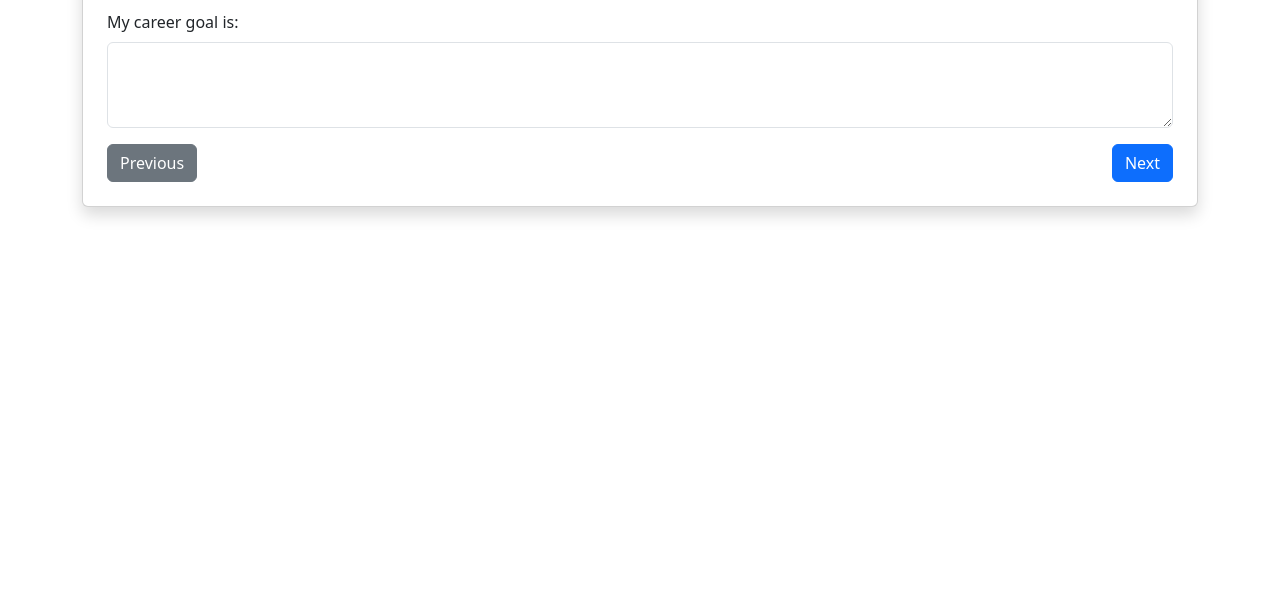
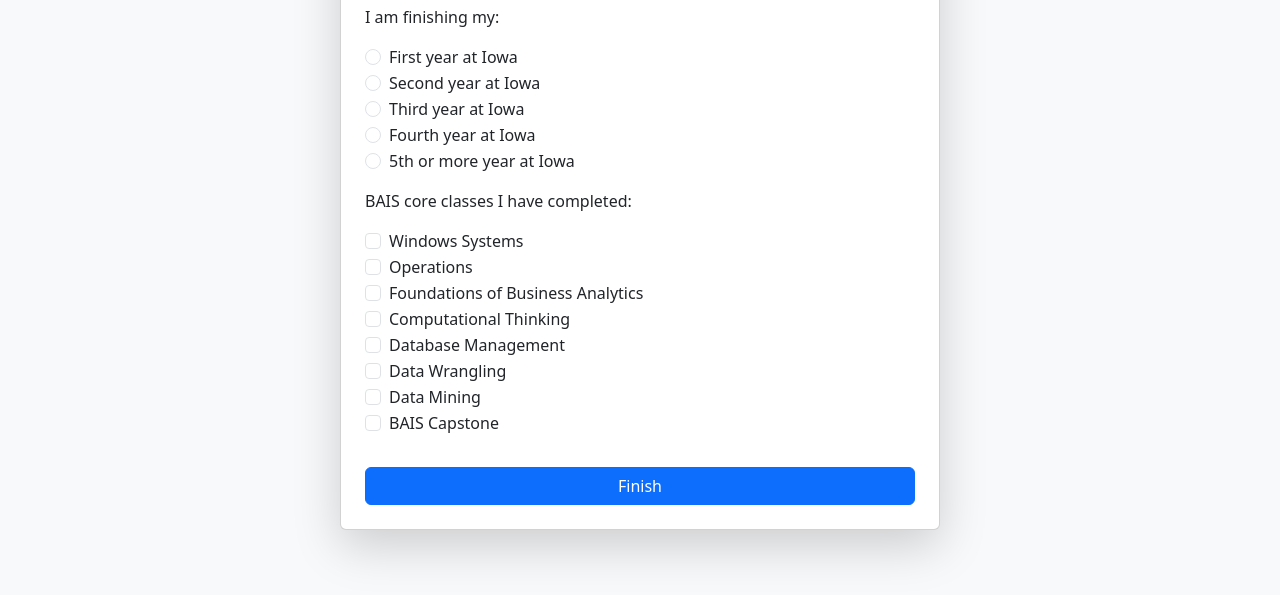
Before and after one commit to rcfitzgerald/rcfitzgerald_HW9, a plain HTML site: page rcfitzgerald_p2.html in a window 1280 px wide. Shown: the part 205-800 px from the top of the page. Drawn offline with nearby package versions, Linux system fonts and the light colour scheme.

Commit message:
Update rcfitzgerald_p2.html
edited p2

```diff
--- a/rcfitzgerald_p2.html
+++ b/rcfitzgerald_p2.html
@@ -3,44 +3,186 @@
   <head>
     <meta charset="UTF-8" />
     <meta name="viewport" content="width=device-width, initial-scale=1.0" />
-    <title>Survey - Page 2</title>
+    <title>Student Survey - Page 2</title>
+    <!-- Bootstrap 5.3 -->
     <link
       rel="stylesheet"
       href="https://cdn.jsdelivr.net/npm/bootstrap@5.3.0/dist/css/bootstrap.min.css"
     />
   </head>
-  <body class="container mt-5">
-    <div class="card p-4 shadow">
-      <h1 class="text-center">Business Analytics Student Survey - Page 2</h1>
-      <form action="rcfitzgerald_ty.html" method="get">
+
+  <body
+    class="d-flex flex-column justify-content-center align-items-center vh-100 bg-light"
+  >
+    <div class="card p-4 shadow-lg" style="max-width: 600px; width: 100%">
+      <h1 class="text-primary text-center mb-4">
+        Business Analytics Student Survey
+      </h1>
+      <form action="hawkid_ty.html">
         <div class="mb-3">
-          <label for="favorite-course" class="form-label"
-            >My favorite BAIS course is:</label
-          >
-          <input
-            type="text"
-            id="favorite-course"
-            name="favorite-course"
-            class="form-control"
-            required
-          />
+          <p>I am finishing my:</p>
+          <div class="form-check">
+            <input
+              type="radio"
+              class="form-check-input"
+              id="first-year"
+              name="year"
+              value="1"
+              required
+            />
+            <label class="form-check-label" for="first-year"
+              >First year at Iowa</label
+            >
+          </div>
+          <div class="form-check">
+            <input
+              type="radio"
+              class="form-check-input"
+              id="second-year"
+              name="year"
+              value="2"
+            />
+            <label class="form-check-label" for="second-year"
+              >Second year at Iowa</label
+            >
+          </div>
+          <div class="form-check">
+            <input
+              type="radio"
+              class="form-check-input"
+              id="third-year"
+              name="year"
+              value="3"
+            />
+            <label class="form-check-label" for="third-year"
+              >Third year at Iowa</label
+            >
+          </div>
+          <div class="form-check">
+            <input
+              type="radio"
+              class="form-check-input"
+              id="fourth-year"
+              name="year"
+              value="4"
+            />
+            <label class="form-check-label" for="fourth-year"
+              >Fourth year at Iowa</label
+            >
+          </div>
+          <div class="form-check">
+            <input
+              type="radio"
+              class="form-check-input"
+              id="more-year"
+              name="year"
+              value="5"
+            />
+            <label class="form-check-label" for="more-year"
+              >5th or more year at Iowa</label
+            >
+          </div>
         </div>
 
         <div class="mb-3">
-          <label for="career-goal" class="form-label">My career goal is:</label>
-          <textarea
-            id="career-goal"
-            name="career-goal"
-            class="form-control"
-            rows="3"
-            required
-          ></textarea>
+          <p>BAIS core classes I have completed:</p>
+          <div class="form-check">
+            <input
+              type="checkbox"
+              class="form-check-input"
+              id="windows-systems"
+              name="classes"
+              value="Windows Systems"
+            />
+            <label class="form-check-label" for="windows-systems"
+              >Windows Systems</label
+            >
+          </div>
+          <div class="form-check">
+            <input
+              type="checkbox"
+              class="form-check-input"
+              id="operations"
+              name="classes"
+              value="Operations"
+            />
+            <label class="form-check-label" for="operations">Operations</label>
+          </div>
+          <div class="form-check">
+            <input
+              type="checkbox"
+              class="form-check-input"
+              id="foundations"
+              name="classes"
+              value="Foundations"
+            />
+            <label class="form-check-label" for="foundations"
+              >Foundations of Business Analytics</label
+            >
+          </div>
+          <div class="form-check">
+            <input
+              type="checkbox"
+              class="form-check-input"
+              id="computational"
+              name="classes"
+              value="Computational Thinking"
+            />
+            <label class="form-check-label" for="computational"
+              >Computational Thinking</label
+            >
+          </div>
+          <div class="form-check">
+            <input
+              type="checkbox"
+              class="form-check-input"
+              id="database"
+              name="classes"
+              value="Database Management"
+            />
+            <label class="form-check-label" for="database"
+              >Database Management</label
+            >
+          </div>
+          <div class="form-check">
+            <input
+              type="checkbox"
+              class="form-check-input"
+              id="data-wrangling"
+              name="classes"
+              value="Data Wrangling"
+            />
+            <label class="form-check-label" for="data-wrangling"
+              >Data Wrangling</label
+            >
+          </div>
+          <div class="form-check">
+            <input
+              type="checkbox"
+              class="form-check-input"
+              id="data-mining"
+              name="classes"
+              value="Data Mining"
+            />
+            <label class="form-check-label" for="data-mining"
+              >Data Mining</label
+            >
+          </div>
+          <div class="form-check">
+            <input
+              type="checkbox"
+              class="form-check-input"
+              id="bais-capstone"
+              name="classes"
+              value="BAIS Capstone"
+            />
+            <label class="form-check-label" for="bais-capstone"
+              >BAIS Capstone</label
+            >
+          </div>
         </div>
 
-        <div class="d-flex justify-content-between">
-          <a href="rcfitzgerald_p1.html" class="btn btn-secondary">Previous</a>
-          <button type="submit" class="btn btn-primary">Next</button>
-        </div>
+        <button type="submit" class="btn btn-primary mt-3 w-100">Finish</button>
       </form>
     </div>
   </body>
```
